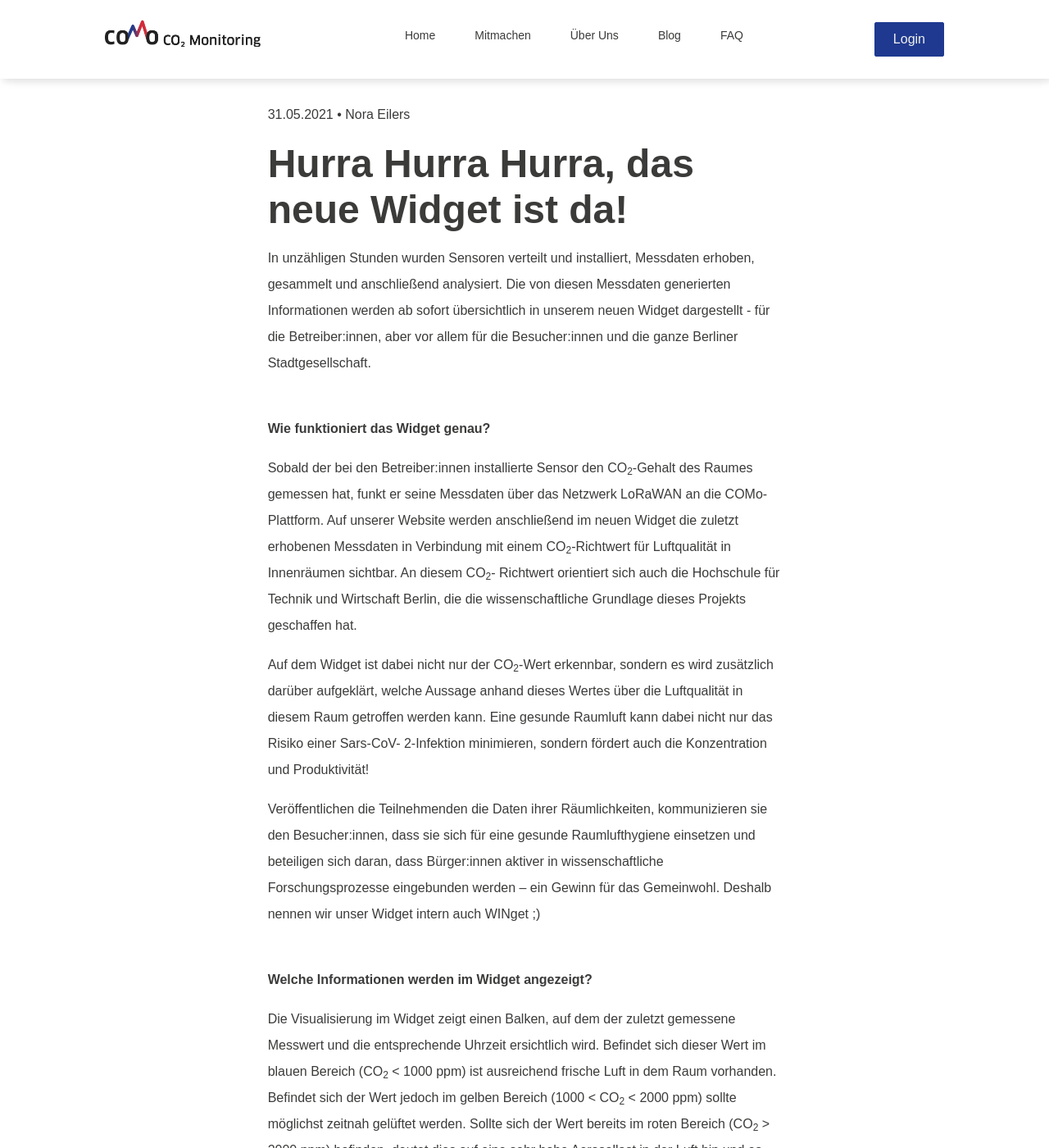
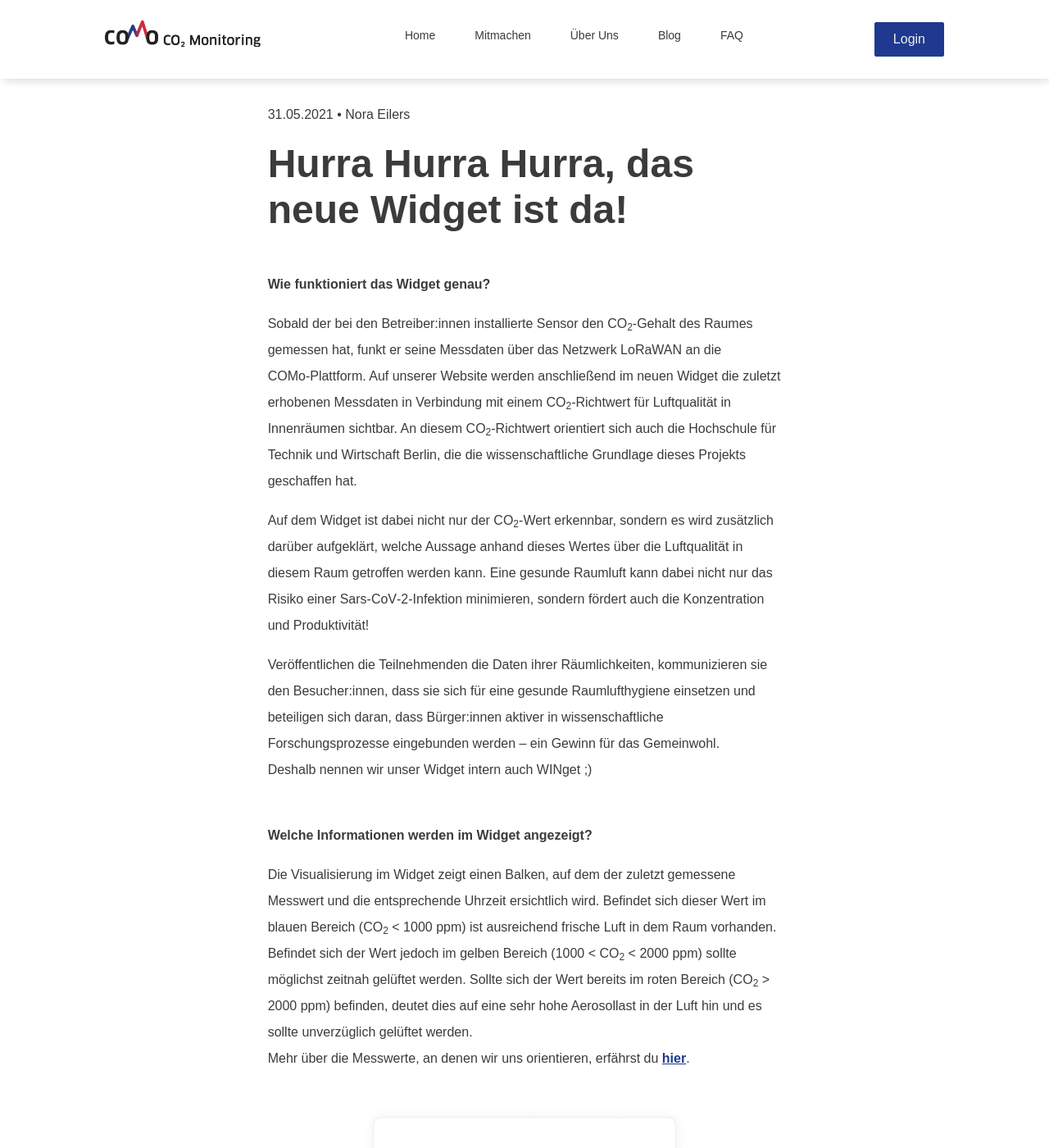
Before and after one commit to ZenVega/como-website, a Jekyll site: the page built from _posts/2022-05-31-como.md, in a window 1280 px wide and 1400 px high. Shown: the whole window at 82% size. Built offline with Jekyll 4.4.1, drawn with Linux system fonts in a browser that asks for light colours; some web fonts are replaced; comment, search, counter and statistics services are not loaded; some of the changed text lies outside the part shown.

Commit message:
removed excerpt and minor formatting corrections

```diff
--- a/_posts/2022-05-31-como.md
+++ b/_posts/2022-05-31-como.md
@@ -11,15 +11,15 @@ excerpt: In unzähligen Stunden wurden Sensoren verteilt und installiert, Messda
 
 # **Hurra Hurra Hurra, das neue Widget ist da!**{: .post-title }
 
-In unzähligen Stunden wurden Sensoren verteilt und installiert, Messdaten erhoben, gesammelt und anschließend analysiert. Die von diesen Messdaten generierten Informationen werden ab sofort übersichtlich in unserem neuen Widget dargestellt - für die Betreiber:innen, aber vor allem für die Besucher:innen und die ganze Berliner Stadtgesellschaft.
 
 > <br/> **Wie funktioniert das Widget genau?**
 
-> Sobald der bei den Betreiber:innen installierte Sensor den CO<sub>2</sub>-Gehalt des Raumes gemessen hat, funkt er seine Messdaten über das Netzwerk LoRaWAN an die COMo-Plattform. Auf unserer Website werden anschließend im neuen Widget die zuletzt erhobenen Messdaten in Verbindung mit einem CO<sub>2</sub>-Richtwert für Luftqualität in Innenräumen sichtbar. An diesem CO<sub>2</sub>- Richtwert orientiert sich auch die Hochschule für Technik und Wirtschaft Berlin, die die wissenschaftliche Grundlage dieses Projekts geschaffen hat.
+> Sobald der bei den Betreiber:innen installierte Sensor den CO<sub>2</sub>&#8209;Gehalt des Raumes gemessen hat, funkt er seine Messdaten über das Netzwerk LoRaWAN an die COMo&#8209;Plattform. Auf unserer Website werden anschließend im neuen Widget die zuletzt erhobenen Messdaten in Verbindung mit einem CO<sub>2</sub>&#8209;Richtwert für Luftqualität in Innenräumen sichtbar. An diesem CO<sub>2</sub>&#8209;Richtwert orientiert sich auch die Hochschule für Technik und Wirtschaft Berlin, die die wissenschaftliche Grundlage dieses Projekts geschaffen hat.
 
-> Auf dem Widget ist dabei nicht nur der CO<sub>2</sub>-Wert erkennbar, sondern es wird zusätzlich darüber aufgeklärt, welche Aussage anhand dieses Wertes über die Luftqualität in diesem Raum getroffen werden kann. Eine gesunde Raumluft kann dabei nicht nur das Risiko einer Sars-CoV- 2-Infektion minimieren, sondern fördert auch die Konzentration und Produktivität!
+> Auf dem Widget ist dabei nicht nur der CO<sub>2</sub>&#8209;Wert erkennbar, sondern es wird zusätzlich darüber aufgeklärt, welche Aussage anhand dieses Wertes über die Luftqualität in diesem Raum getroffen werden kann. Eine gesunde Raumluft kann dabei nicht nur das Risiko einer Sars&#8209;CoV&#8209;2&#8209;Infektion minimieren, sondern fördert auch die Konzentration und Produktivität!
 
-> Veröffentlichen die Teilnehmenden die Daten ihrer Räumlichkeiten, kommunizieren sie den Besucher:innen, dass sie sich für eine gesunde Raumlufthygiene einsetzen und beteiligen sich daran, dass Bürger:innen aktiver in wissenschaftliche Forschungsprozesse eingebunden werden – ein Gewinn für das Gemeinwohl. Deshalb nennen wir unser Widget intern auch WINget ;)
+> Veröffentlichen die Teilnehmenden die Daten ihrer Räumlichkeiten, kommunizieren sie den Besucher:innen, dass sie sich für eine gesunde Raumlufthygiene einsetzen und beteiligen sich daran, dass Bürger:innen aktiver in wissenschaftliche Forschungsprozesse eingebunden werden – ein Gewinn für das Gemeinwohl.
+<br>Deshalb nennen wir unser Widget intern auch WINget ;)
 
 > <br/> **Welche Informationen werden im Widget angezeigt?**
 
@@ -27,7 +27,8 @@ In unzähligen Stunden wurden Sensoren verteilt und installiert, Messdaten erhob
 
 > Die Visualisierung im Widget zeigt einen Balken, auf dem der zuletzt gemessene Messwert und die entsprechende Uhrzeit ersichtlich wird.
 > Befindet sich dieser Wert im blauen Bereich (CO<sub>2</sub> < 1000 ppm) ist ausreichend frische Luft in dem Raum vorhanden. Befindet sich der Wert jedoch im gelben Bereich (1000 < CO<sub>2</sub> < 2000 ppm) sollte
-> möglichst zeitnah gelüftet werden. Sollte sich der Wert bereits im roten Bereich (CO<sub>2</sub> > 2000 ppm) befinden, deutet dies auf eine sehr hohe Aerosollast in der Luft hin und es sollte unverzüglich gelüftet werden. Mehr über die Messwerte, an denen wir uns orientieren, erfährst du [hier](https://como-berlin.de/faq.html#h2-warum-sollte-die-co-sub-2-sub-konzentration-in-innenräumen-gemessen-werden).
+> möglichst zeitnah gelüftet werden. Sollte sich der Wert bereits im roten Bereich (CO<sub>2</sub> > 2000 ppm) befinden, deutet dies auf eine sehr hohe Aerosollast in der Luft hin und es sollte unverzüglich gelüftet werden.
+<br>Mehr über die Messwerte, an denen wir uns orientieren, erfährst du [hier](https://como-berlin.de/faq.html#h2-warum-sollte-die-co-sub-2-sub-konzentration-in-innenräumen-gemessen-werden).
 
 ![Widget with infotext]({{ "/assets/img/Bild_Blogbeitrag_Widget_2.png" | relative_url }}){: .post-img-center }
 
```
Also changed, not shown: other parts of _posts/2022-05-31-como.md (+4 -2 lines).
